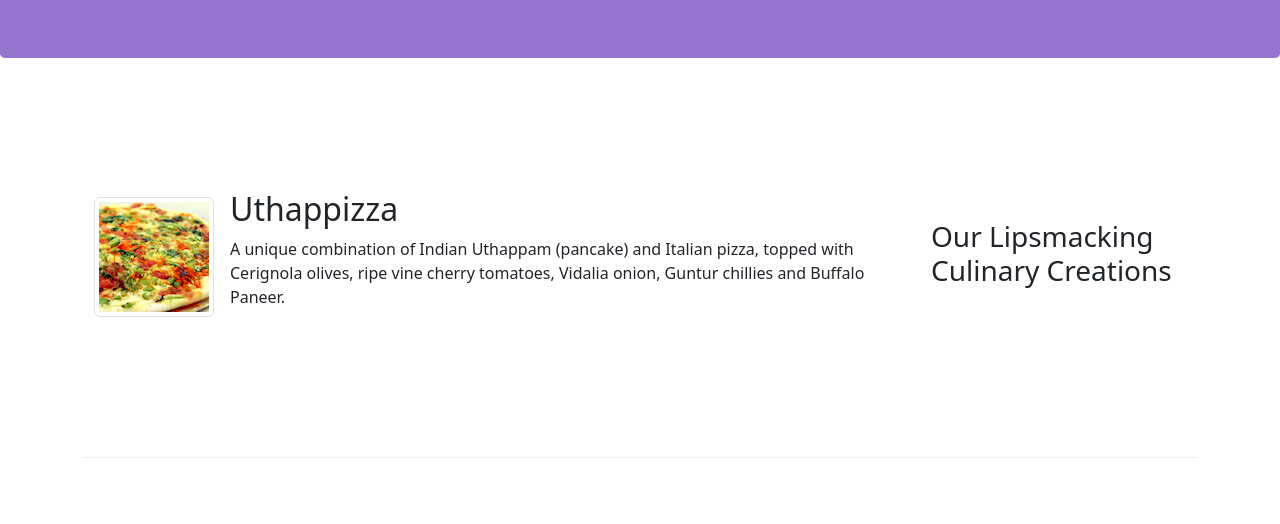
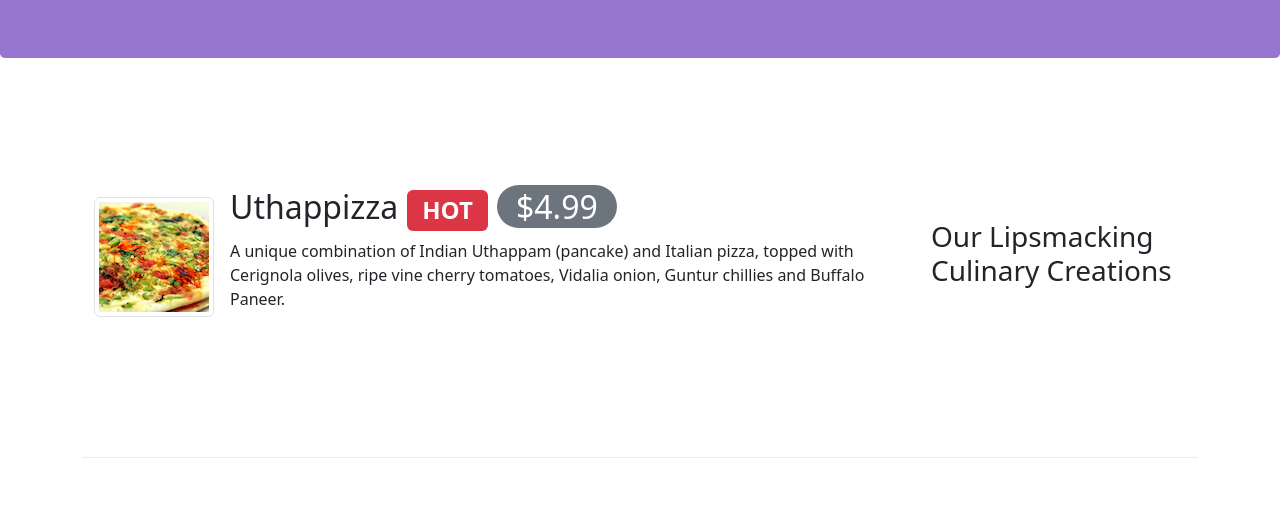
Before and after one commit to TropicalXU/conFusion-1, a website: page index.html in a window 1280 px wide. Shown: the part 276-800 px from the top of the page. Drawn offline with nearby package versions, Linux system fonts and the light colour scheme.

Commit message:
alerting users

```diff
--- a/index.html
+++ b/index.html
@@ -62,8 +62,11 @@
                     <img class="d-flex mr-3 img-thumbnail align-self-center"
                     src="/img/uthappizza.png" alt="uthappizza">
                     <div class="media-body">
-                        <h2 class="mt-0">Uthappizza</h2>
-                        <p class="d-none d-sm-block">A unique combination of Indian Uthappam (pancake)
+                        <h2 class="mt-0">Uthappizza
+                            <span class="badge badge-danger">HOT</span>
+                            <span class="badge-pill badge-secondary">$4.99</span>
+                        </h2>
+                        <p class="hidden-xs-down">A unique combination of Indian Uthappam (pancake)
                            and Italian pizza, topped with Cerignola olives, ripe vine cherry tomatoes,
                            Vidalia onion, Guntur chillies and Buffalo Paneer.
                         </p>
```
